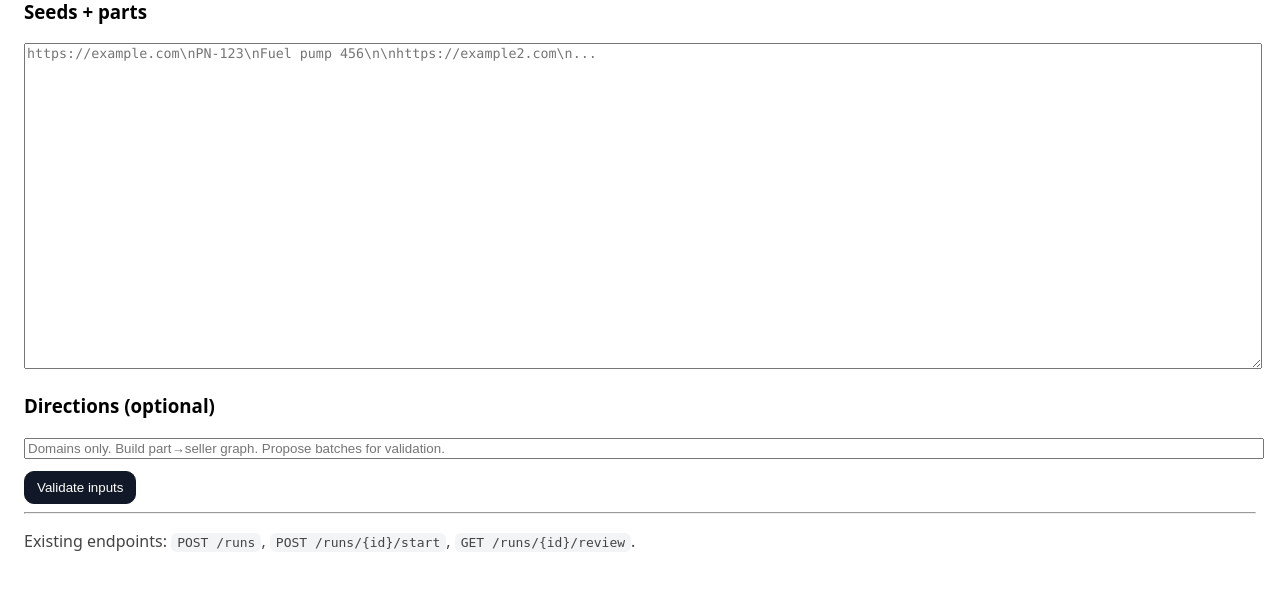
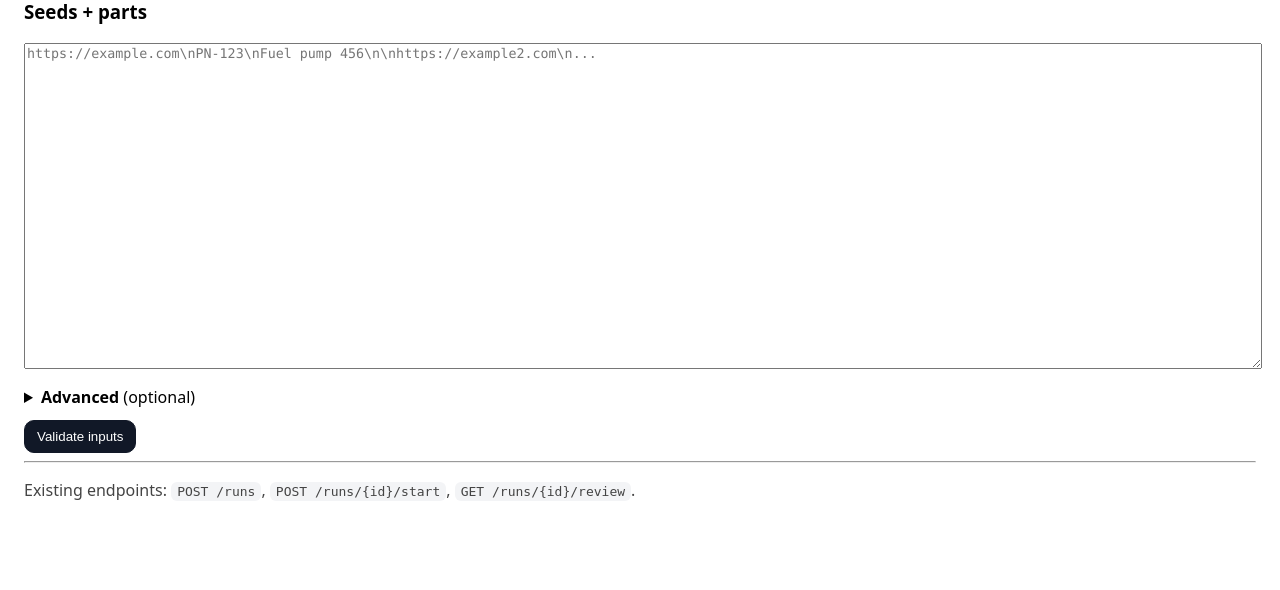
Before and after one commit to mperkin123/agentic-researcher, a FastAPI app: page /runs/new in a window 1280 px wide. Shown: the part 130-720 px from the top of the page. Run offline with FastAPI, Linux system fonts and the light colour scheme.

Commit message:
UI: move directions into collapsed Advanced section

```diff
--- a/app/templates/new_run.html
+++ b/app/templates/new_run.html
@@ -24,8 +24,14 @@
       <h3>Seeds + parts</h3>
       <textarea name="blocks" placeholder="https://example.com\nPN-123\nFuel pump 456\n\nhttps://example2.com\n...">{{ default_blocks or '' }}</textarea>
 
-      <h3>Directions (optional)</h3>
-      <input type="text" name="directions" value="{{ directions or '' }}" placeholder="Domains only. Build part→seller graph. Propose batches for validation." />
+      <details style="margin-top: 12px;">
+        <summary><b>Advanced</b> (optional)</summary>
+        <div style="margin-top: 10px;">
+          <label for="directions"><b>Directions</b> (optional)</label>
+          <input id="directions" type="text" name="directions" value="{{ directions or '' }}" placeholder="Domains only. Build part→seller graph. Propose batches for validation." />
+          <p class="hint" style="margin-top:6px;">Use this to steer the agent (e.g. prefer inventory/RFQ sellers, exclude repair stations, add negatives).</p>
+        </div>
+      </details>
 
       <div style="margin-top: 12px;">
         <button class="btn btn-primary" type="submit">Validate inputs</button>
```
